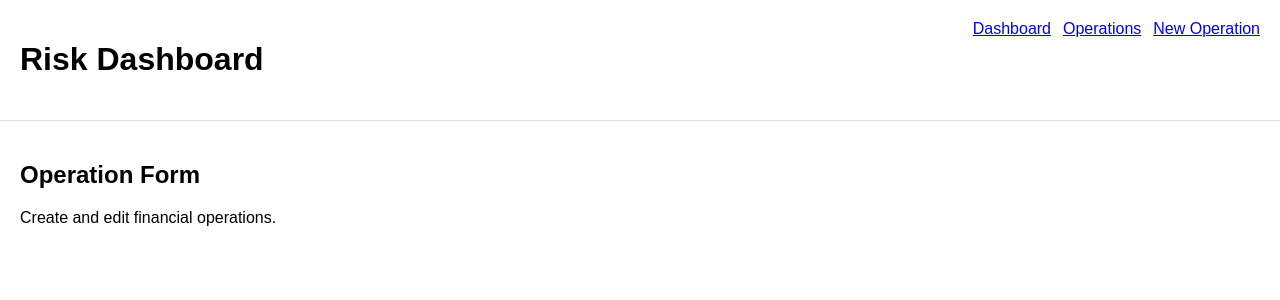
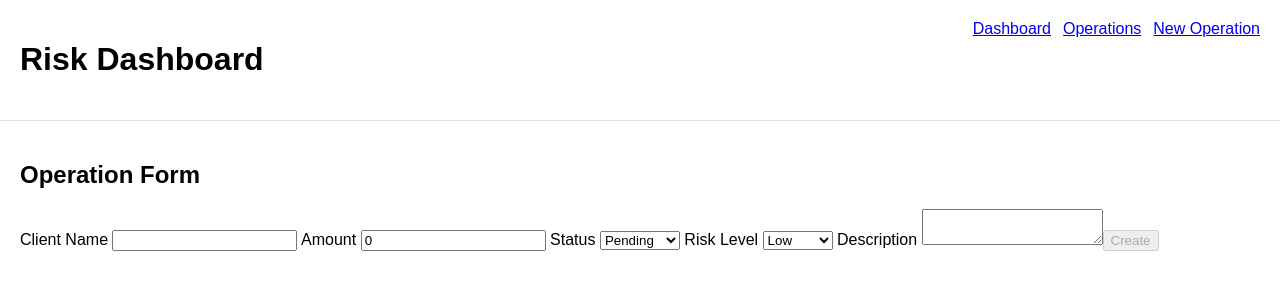
Before and after one commit to Bota93/risk-dashboard, an Angular app: page /operations/new in a window 1280 px wide. Shown: the top 300 px of the page. Built offline with nearby package versions, Linux system fonts and the light colour scheme.

Commit message:
feat: implement operation form with reactive validation and tests

```diff
--- a/src/app/features/operations/operation-form/operation-form.html
+++ b/src/app/features/operations/operation-form/operation-form.html
@@ -1,4 +1,41 @@
 <section>
     <h2>Operation Form</h2>
-    <p>Create and edit financial operations.</p>
+    <form [formGroup]="form" (ngSubmit)="submit()">
+        <label>
+            Client Name
+            <input formControlName="clientName" />
+        </label>
+
+        <label>
+            Amount
+            <input type="number" formControlName="amount" />
+        </label>
+
+        <label>
+            Status
+            <select formControlName="status">
+                <option value="Pending">Pending</option>
+                <option value="Approved">Approved</option>
+                <option value="Rejected">Rejected</option>
+            </select>
+        </label>
+
+        <label>
+            Risk Level
+            <select formControlName="riskLevel">
+                <option value="Low">Low</option>
+                <option value="Medium">Medium</option>
+                <option value="High">High</option>
+            </select>
+        </label>
+
+        <label>
+            Description
+            <textarea formControlName="description"></textarea>
+        </label>
+
+        <button type="submit" [disabled]="form.invalid">
+            Create
+        </button>
+    </form>
 </section>
--- a/src/app/features/operations/operation-form/operation-form.ts
+++ b/src/app/features/operations/operation-form/operation-form.ts
@@ -1,9 +1,33 @@
-import { Component } from '@angular/core';
+import { Component, inject } from '@angular/core';
+import { ReactiveFormsModule, FormBuilder, Validators } from '@angular/forms';
+import { Router } from '@angular/router';
+import { OperationService } from '../../../core/services/operation';
+import { OperationStatus, RiskLevel } from '../../../core/models/operation.model';
 
 @Component({
   selector: 'app-operation-form',
-  imports: [],
+  standalone: true,
+  imports: [ReactiveFormsModule],
   templateUrl: './operation-form.html',
   styleUrl: './operation-form.scss',
 })
-export class OperationForm {}
+export class OperationForm {
+  private fb = inject(FormBuilder);
+  private operationService = inject(OperationService);
+  private router = inject(Router);
+
+  form = this.fb.nonNullable.group({
+    clientName: ['', Validators.required],
+    amount: [0, [Validators.required, Validators.min(1)]],
+    status: ['Pending' as OperationStatus],
+    riskLevel: ['Low' as RiskLevel],
+    description: [''],
+  });
+
+  submit(): void {
+    if (this.form.invalid) return;
+
+    this.operationService.addOperation(this.form.getRawValue());
+    this.router.navigate(['/operations']);
+  }
+}
```
Also changed, not shown: 1 other file (tests, documents, lock files or other folders).
